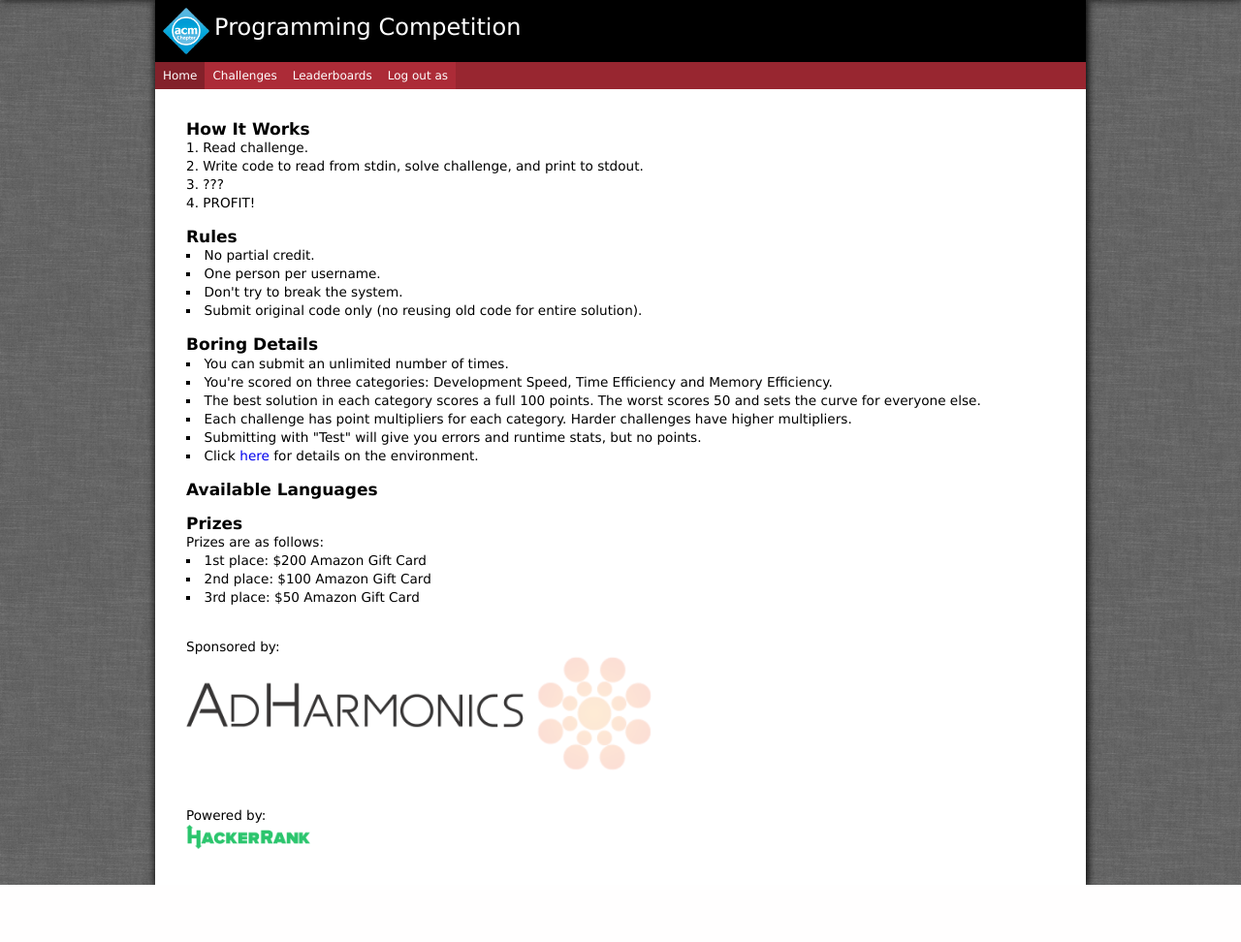
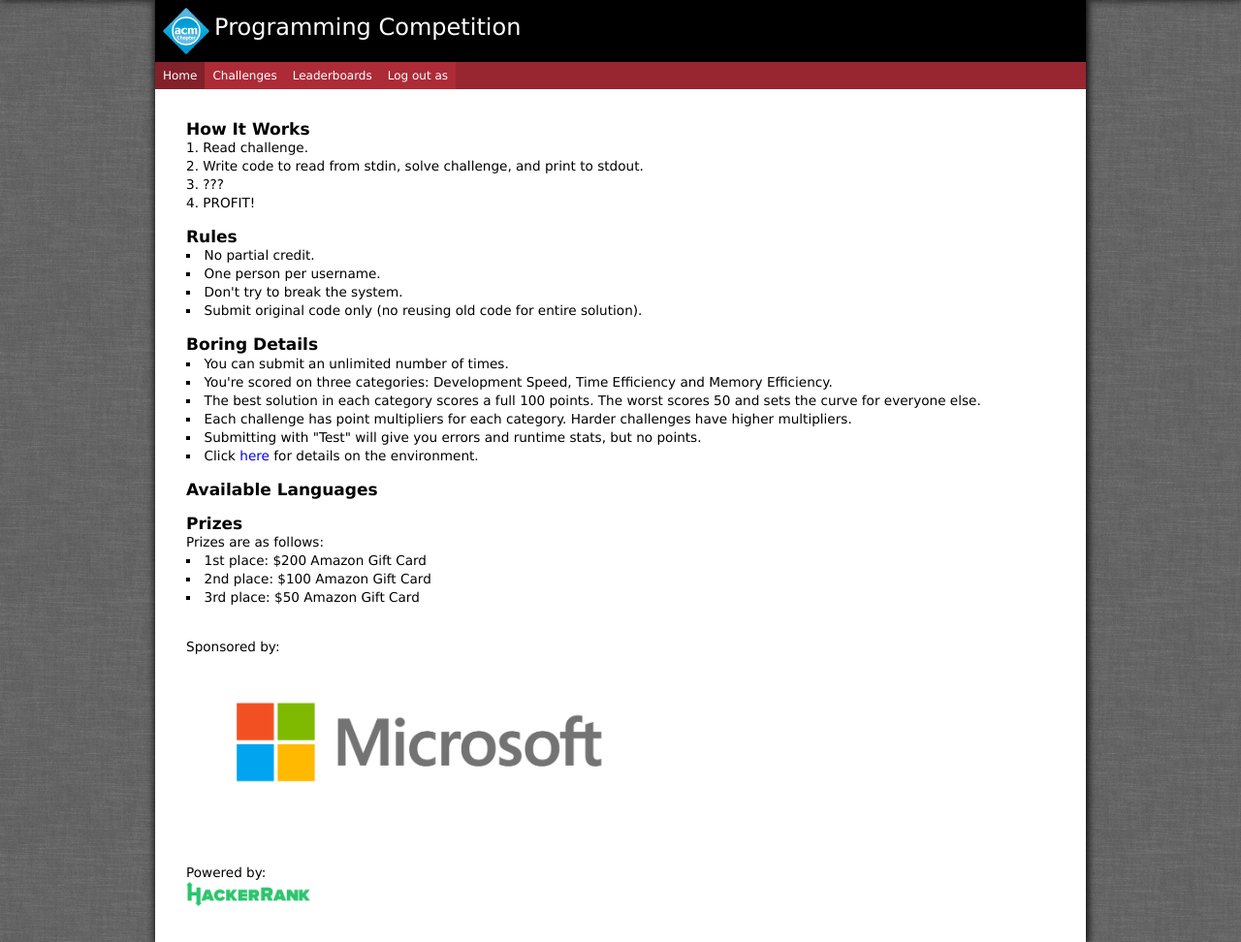
Before and after one commit to wpi-acm/acm-competition, a Python web app: template templates/index.html in a window 1280 px wide. Shown: the whole page at 97% size. Before the commit the page ends 913 px from the top, so only its background shows below. Run offline with Jinja, Linux system fonts and the light colour scheme; the template is opened without the code that fills it, so the values that code supplies are empty.

Commit message:
Change sponsor to Microsoft

```diff
--- a/static/css/challenge.css
+++ b/static/css/challenge.css
@@ -193,7 +193,7 @@
 .ad {
   margin-top: 32px; }
 
-#adharmonics {
+#sponsor {
   width: 480px; }
 
 #hackerrank {
--- a/static/css/challenges.css
+++ b/static/css/challenges.css
@@ -193,7 +193,7 @@
 .ad {
   margin-top: 32px; }
 
-#adharmonics {
+#sponsor {
   width: 480px; }
 
 #hackerrank {
--- a/static/css/index.css
+++ b/static/css/index.css
@@ -193,7 +193,7 @@
 .ad {
   margin-top: 32px; }
 
-#adharmonics {
+#sponsor {
   width: 480px; }
 
 #hackerrank {
--- a/static/css/leaderboards.css
+++ b/static/css/leaderboards.css
@@ -193,7 +193,7 @@
 .ad {
   margin-top: 32px; }
 
-#adharmonics {
+#sponsor {
   width: 480px; }
 
 #hackerrank {
--- a/static/css/style.css
+++ b/static/css/style.css
@@ -193,7 +193,7 @@
 .ad {
   margin-top: 32px; }
 
-#adharmonics {
+#sponsor {
   width: 480px; }
 
 #hackerrank {
--- a/static/css/style.scss
+++ b/static/css/style.scss
@@ -132,7 +132,7 @@
 	margin-top: 32px;
 }
 
-#adharmonics {
+#sponsor {
 	width: 480px;
 }
 
--- a/templates/base.html
+++ b/templates/base.html
@@ -35,7 +35,7 @@
 			{% endblock main %}
 			<div class="ad">
 				<p>Sponsored by:</p>
-				<a href="http://adharmonics.com/main/careers.html"><img id="adharmonics" src="{{ url_for('static', filename='img/adharmonics.png') }}" alt="AdHarmonics, Inc."></a>
+				<a href="http://http://careers.microsoft.com/"><img id="sponsor" src="{{ url_for('static', filename='img/microsoft.png') }}" alt="Microsoft, Inc."></a>
 			</div>
 			<div class="ad">
 				<p>Powered by:</p>
```
Also changed, not shown: static/img/microsoft.png (added).
